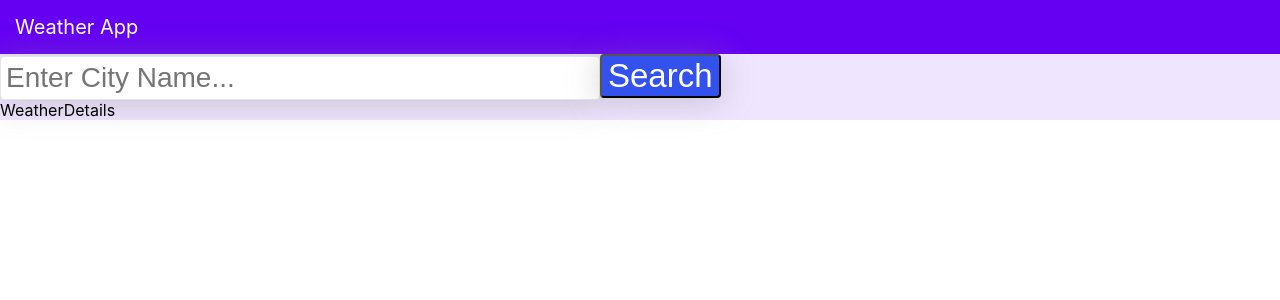
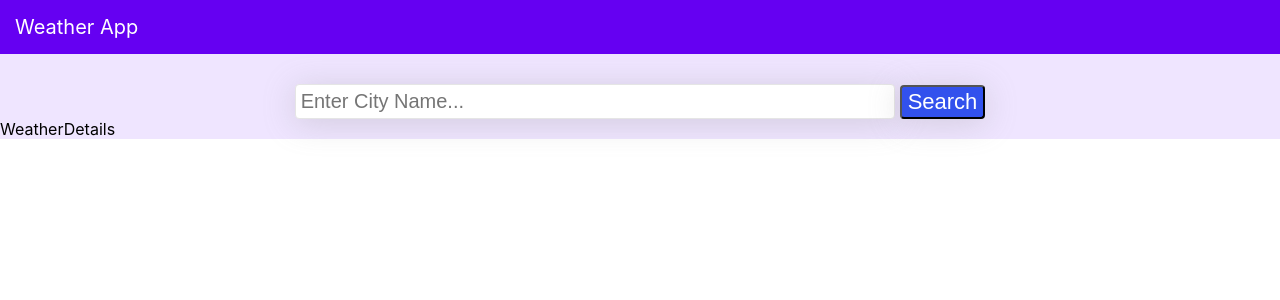
Before and after one commit to BhaveshJindal29/React-Weather-App-FSD, a React (Create React App) app: page / in a window 1280 px wide. Shown: the top 300 px of the page. Built offline with nearby package versions, Linux system fonts and the light colour scheme.

Commit message:
Updated Styling of Search Component

```diff
--- a/src/components/Search/SearchSection.css
+++ b/src/components/Search/SearchSection.css
@@ -1,12 +1,15 @@
 .mainSearchSection{
-    textAlign: "center"
+    margin-top: 30px;
+    display: flex;
+    justify-content: center;
+    align-items: center;
 }
 
 .inputLocation{
-    font-size: 28px;
+    font-size: 20px;
     width: 600px;
     background-color: #ffffff;
-    box-shadow: 0px 4px 32px rgba(143, 143, 143, 0.4);
+    box-shadow: 0px 4px 32px rgba(143, 143, 143, 0.3);
     border-radius:4px;
     border: 1px solid #E5E5E5;
     color: #8C8C99;
@@ -18,8 +21,11 @@
 .searchButton{
     background: #3251ED;
     color: white;
-    font-size: 33px;
+    font-size: 22px;
     cursor: pointer;
-    box-shadow: 0px 4px 32px rgba(143, 143, 143, 0.4);
+    box-shadow: 0px 4px 32px rgba(143, 143, 143, 0.3);
     border-radius: 4px;
+    margin-left: 5px;
+    padding-top: 2px;
+    padding-bottom: 2px;
 }
```
Also changed, not shown: src/components/Search/SearchSection.js (+10 -0 lines).
